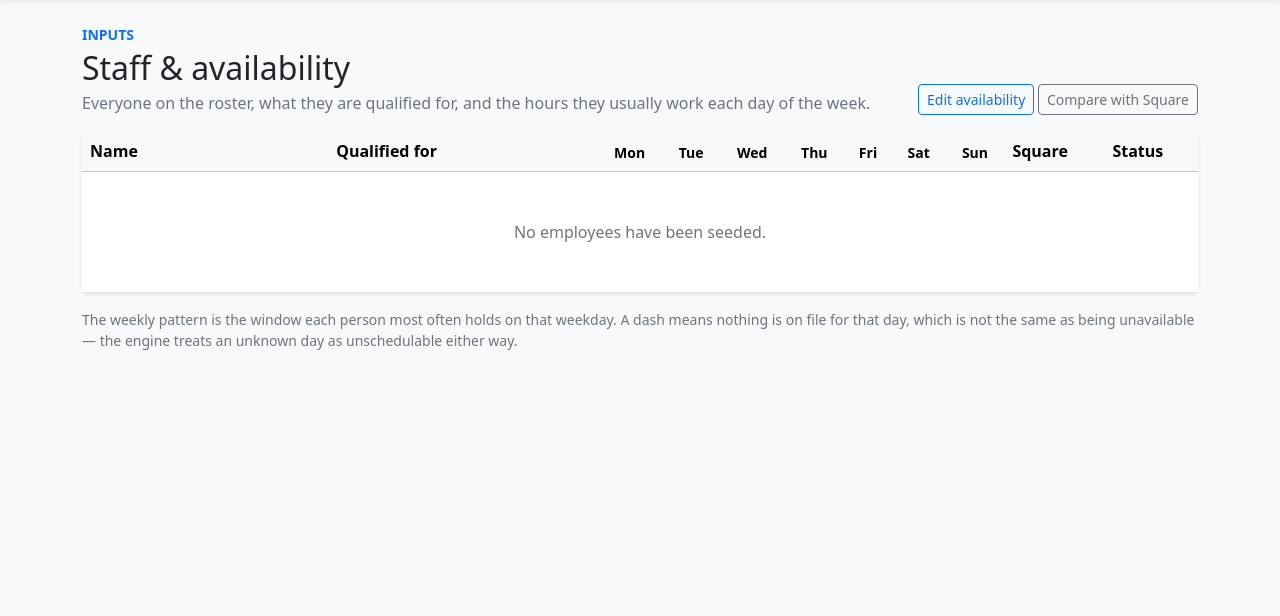
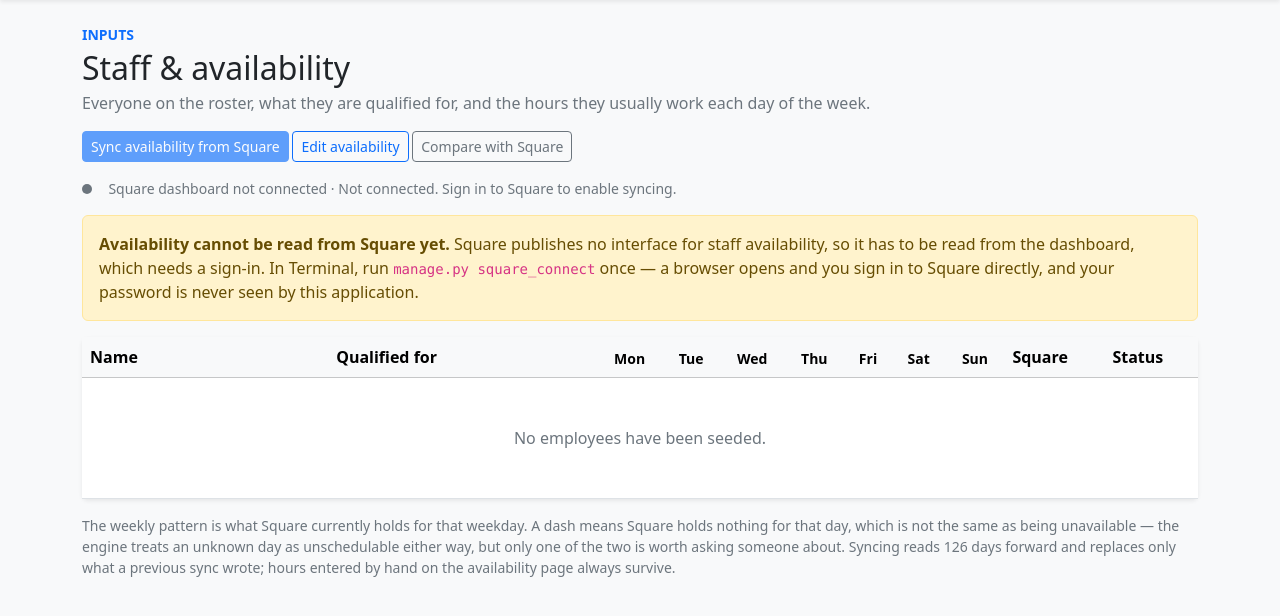
Before and after one commit to DebopriyoRoy/Scheduler, a Django app: page /employees/ in a window 1280 px wide. Shown: the part 56-672 px from the top of the page. Run offline with Django 5.2, Linux system fonts and the light colour scheme; the visitor is signed in with stand-in values (Sample User, id 1); data that the repository does not hold is empty.

Commit message:
fix: read availability windows Square actually renders, and sync on one click
The availability parser matched no real dashboard cell. It required ":MM" and a
meridiem on both sides of the dash, but Square drops whatever is redundant and
writes "1 - 10 pm", "4 - 8:30 pm", "5:30 - 11:59 pm". Every windowed day therefore
parsed as UNKNOWN, which is indistinguishable from "Square holds nothing", so the
sync reported success while returning no hours at all and the hand-typed fixture
quietly supplied the numbers instead - including its 05:30 reading of Kate's
Thursday, which is 5:30 pm in Square.

Three things kept that invisible and each is fixed here:

- the parser now borrows an omitted meridiem from the other end of the window, and
  flips it where borrowing would put the start after the end ("10 - 4 pm").
  Genuinely ambiguous windows stay UNKNOWN rather than being guessed.
- the fixture fallback wrote rows under the same source marker as a real dashboard
  read, so nothing downstream could tell them apart. Rows are now tagged with the
  provider that produced them, and the roster page says out loud when the hours on
  screen are a stand-in.
- the roster page ranked rows by availability date instead of by when the row was
  written, letting a retired provider's September rows outrank a live sync's
  December ones. That is why seventeen staff showed "All day" every Monday and
  Sunday, and why Jackie Pynn appeared available on days Square says she does not
  work. A sync now also clears rows left behind by retired providers.

The roster page gains a button that reads Square directly, since that is the page
where a wrong window is noticed. The read runs out-of-process: Playwright drives
browsers through asyncio subprocesses, which on Unix need a process's main thread,
and from a request thread the interpreter dies outright.

Verified against the live dashboard: Jackie Pynn, Kate Griffin, Daniel Gordon,
Emily Talbot and Joleen Dickson now match Square cell for cell.

Co-Authored-By: Claude Opus 5 <noreply@anthropic.com>

```diff
--- a/scheduling/templates/scheduling/employees.html
+++ b/scheduling/templates/scheduling/employees.html
@@ -11,10 +11,46 @@
     </p>
   </div>
   <div class="text-end small">
+    <form method="post" class="d-inline" id="sync-form">{% csrf_token %}
+      <button class="btn btn-sm btn-primary" type="submit" id="sync-button"
+              {% if not session_connected %}disabled title="Connect the Square dashboard first"{% endif %}>
+        <span id="sync-idle">Sync availability from Square</span>
+        <span id="sync-busy" class="d-none">
+          <span class="spinner-border spinner-border-sm align-[-0.125em]" role="status" aria-hidden="true"></span>
+          Reading Square&hellip;
+        </span>
+      </button>
+    </form>
     <a class="btn btn-sm btn-outline-primary" href="{% url 'availability' %}">Edit availability</a>
     <a class="btn btn-sm btn-outline-secondary" href="{% url 'availability_comparison' %}">Compare with Square</a>
   </div>
 </div>
+
+<div class="d-flex flex-wrap align-items-center gap-2 mb-3 small text-secondary">
+  <span class="status-dot {% if session_connected %}status-connected{% endif %}"></span>
+  <span>Square dashboard {% if session_connected %}connected{% else %}not connected{% endif %} &middot; {{ session_detail }}</span>
+  {% if last_sync %}
+    <span class="text-body-tertiary">|</span>
+    <span>Last read {{ last_sync.started_at|date:"j M Y, H:i" }} via {{ last_sync.provider }}</span>
+  {% endif %}
+</div>
+
+{% if not session_connected %}
+  <div class="alert alert-warning">
+    <strong>Availability cannot be read from Square yet.</strong>
+    Square publishes no interface for staff availability, so it has to be read from the
+    dashboard, which needs a sign-in. In Terminal, run <code>manage.py square_connect</code>
+    once &mdash; a browser opens and you sign in to Square directly, and your password is
+    never seen by this application.
+  </div>
+{% elif using_fallback %}
+  <div class="alert alert-danger">
+    <strong>Some hours below did not come from Square.</strong>
+    They come from the built-in fallback, which is transcribed by hand and out of date.
+    Press <em>Sync availability from Square</em> to replace them with what Square
+    actually holds.
+  </div>
+{% endif %}
 
 {% if no_availability %}
   <div class="alert alert-warning">
@@ -59,7 +95,7 @@
             {% else %}{{ cell.text }}{% endif %}
           </td>
         {% endfor %}
-        <td>{% if row.employee.square_team_member_id %}<span class="badge text-bg-light border">Mapped</span>{% else %}<span class="text-secondary small">Not mapped</span>{% endif %}</td>
+        <td>{% if row.square_mapped %}<span class="badge text-bg-light border">Mapped</span>{% else %}<span class="text-secondary small">Not mapped</span>{% endif %}</td>
         <td>{% if row.employee.active %}<span class="badge text-bg-success">Active</span>{% else %}<span class="badge text-bg-secondary">Inactive</span>{% endif %}</td>
       </tr>
     {% empty %}
@@ -70,8 +106,26 @@
 </div></div>
 
 <p class="text-secondary small mt-3 mb-0">
-  The weekly pattern is the window each person most often holds on that weekday.
-  A dash means nothing is on file for that day, which is not the same as being
-  unavailable &mdash; the engine treats an unknown day as unschedulable either way.
+  The weekly pattern is what Square currently holds for that weekday. A dash means
+  Square holds nothing for that day, which is not the same as being unavailable
+  &mdash; the engine treats an unknown day as unschedulable either way, but only one
+  of the two is worth asking someone about. Syncing reads
+  {{ sync_days }} days forward and replaces only what a previous sync wrote; hours
+  entered by hand on the availability page always survive.
 </p>
+
+<script>
+  // The read drives a real browser against Square and takes up to a minute. Without
+  // this the button looks dead and gets pressed again, starting a second browser.
+  (function () {
+    var form = document.getElementById("sync-form");
+    if (!form) return;
+    form.addEventListener("submit", function () {
+      var button = document.getElementById("sync-button");
+      button.disabled = true;
+      document.getElementById("sync-idle").classList.add("d-none");
+      document.getElementById("sync-busy").classList.remove("d-none");
+    });
+  })();
+</script>
 {% endblock %}
--- a/scheduling/views.py
+++ b/scheduling/views.py
@@ -46,6 +46,7 @@ from scheduling.models import (
     ScheduleRunStatus,
     SchedulingWarning,
     Show,
+    SquareAvailabilitySyncRun,
     SquareEmployeeMapping,
     SquareEnvironmentChoices,
     SquareRoleMapping,
@@ -123,6 +124,13 @@ def dashboard(request):
     )
 
 
+# How long a roster-page sync reaches forward. Square holds availability as a
+# repeating weekly pattern, but this application stores it per date, so a sync has to
+# write a row for every date it wants covered. Eighteen weeks comfortably spans the
+# two-week publishing lead plus the Christmas season.
+AVAILABILITY_SYNC_DAYS = 126
+
+
 @login_required
 def employees(request):
     """The roster and everyone's usual weekly availability on one page.
@@ -132,7 +140,13 @@ def employees(request):
     date, so the weekly pattern is derived: for each weekday, the window an employee
     most commonly holds. That is how Square records it and how management think about
     it - "Kate does Wednesday evenings" - rather than as several hundred dated rows.
+
+    The button posts back here and re-reads Square directly, because this is the page
+    where a wrong window is noticed and it should be the page where it is fixed.
     """
+    if request.method == "POST":
+        return _sync_availability_from_square(request)
+
     WEEKDAYS = ("Mon", "Tue", "Wed", "Thu", "Fri", "Sat", "Sun")
 
     staff = list(
@@ -157,28 +171,62 @@ def employees(request):
             return "Unavailable"
         return ""  # UNKNOWN: nothing on file for that day
 
-    # Two passes, because the two kinds of record answer different questions.
+    # Which row wins for a given weekday, in order of authority:
     #
-    # A later sync saying UNKNOWN has to be able to clear an earlier "available",
-    # otherwise a retired source keeps asserting hours that no longer exist: six staff
-    # carry rows from a superseded feed claiming they are free all day Monday through
-    # Wednesday, while every current sync reports nothing for them at all and the
-    # engine rightly refuses to schedule them. Showing those stale hours here would
-    # contradict the rest of the application.
+    #   1. anything a person typed in    - the only availability on file for staff
+    #                                      Square knows nothing about; a sync must
+    #                                      never erase or override it
+    #   2. a real Square dashboard read
+    #   3. the fixture stand-in          - hand-transcribed hours used only when no
+    #                                      dashboard session exists
+    #   4. a retired provider            - ignored outright
     #
-    # Anything entered by hand outranks all of it. That is the only availability on
-    # file for staff Square knows nothing about, and a sync must never erase it.
+    # Ordering by availability *date* was the bug behind seventeen staff showing "All
+    # day" every Monday and Sunday. The retired feed wrote rows dated September; the
+    # current sync writes rows through December. Sorting by date therefore let a row
+    # written months ago outrank one written minutes ago, because its date was
+    # further in the future. What settles which value is current is when the row was
+    # *written*, which is updated_at.
+    from scheduling.integrations.square_availability.service import (
+        FALLBACK_AVAILABILITY_SOURCE,
+        RETIRED_AVAILABILITY_SOURCES,
+        SQUARE_AVAILABILITY_SOURCE,
+    )
+
+    def authority(entry) -> int:
+        if entry.source == SQUARE_AVAILABILITY_SOURCE:
+            return 2
+        if entry.source == FALLBACK_AVAILABILITY_SOURCE:
+            return 1
+        return 3  # entered by hand
+
     windows: dict[int, dict[int, str]] = {e.id: {} for e in staff}
-    entries = list(EmployeeAvailability.objects.filter(employee__in=staff).order_by("date"))
+    best: dict[tuple[int, int], tuple[int, datetime, date]] = {}
+    entries = (
+        EmployeeAvailability.objects.filter(employee__in=staff)
+        .exclude(source__in=RETIRED_AVAILABILITY_SOURCES)
+        .order_by("date")
+    )
 
     for entry in entries:
-        if entry.source.startswith("LIVE_"):
-            windows[entry.employee_id][entry.date.weekday()] = describe(entry)
-    for entry in entries:
-        if not entry.source.startswith("LIVE_"):
-            text = describe(entry)
-            if text:
-                windows[entry.employee_id][entry.date.weekday()] = text
+        key = (entry.employee_id, entry.date.weekday())
+        rank = (authority(entry), entry.updated_at, entry.date)
+        if key in best and best[key] >= rank:
+            continue
+        best[key] = rank
+        windows[entry.employee_id][entry.date.weekday()] = describe(entry)
+
+    live_sources = set(
+        EmployeeAvailability.objects.filter(employee__in=staff)
+        .exclude(source__in=RETIRED_AVAILABILITY_SOURCES)
+        .values_list("source", flat=True)
+        .distinct()
+    )
+    mapped_ids = set(
+        SquareEmployeeMapping.objects.filter(environment="production").values_list(
+            "employee_id", flat=True
+        )
+    )
 
     rows = []
     for employee in staff:
@@ -202,8 +250,14 @@ def employees(request):
                 "pattern": pattern,
                 "days_known": known,
                 "roles": list(employee.employee_roles.all()),
+                "square_mapped": employee.id in mapped_ids,
             }
         )
+
+    from scheduling.integrations.square_session import session_status
+
+    last_sync = SquareAvailabilitySyncRun.objects.order_by("-started_at").first()
+    session = session_status()
 
     return render(
         request,
@@ -212,8 +266,58 @@ def employees(request):
             "rows": rows,
             "weekdays": WEEKDAYS,
             "no_availability": [r["employee"].display_name for r in rows if not r["days_known"]],
-        },
-    )
+            "session_connected": session.connected,
+            "session_detail": session.detail,
+            "last_sync": last_sync,
+            # Says out loud when the hours on screen are a stand-in rather than
+            # Square's own answer. That distinction was invisible before, and its
+            # invisibility is what let transcribed hours pass as live ones.
+            "using_fallback": FALLBACK_AVAILABILITY_SOURCE in live_sources,
+            "sync_days": AVAILABILITY_SYNC_DAYS,
+        },
+    )
+
+
+def _sync_availability_from_square(request):
+    """Read the availability grid from Square and replace what the sync owns.
+
+    The read runs in its own process. Playwright drives browsers through asyncio
+    subprocesses, which on Unix need a process's main thread; called from a request
+    thread the interpreter dies outright and takes the application with it.
+    """
+    from scheduling.services.square_pull import SquarePullError, run_availability_sync
+
+    start = date.today()
+    end = start + timedelta(days=AVAILABILITY_SYNC_DAYS)
+
+    try:
+        result = run_availability_sync(start, end)
+    except SquarePullError as exc:
+        messages.error(request, f"Could not read availability from Square: {exc}")
+        return redirect("employees")
+
+    if not result.get("live"):
+        messages.warning(
+            request,
+            "Square was not read. These hours come from the built-in fallback, which "
+            "is transcribed by hand and out of date. Connect the Square dashboard "
+            "(manage.py square_connect) and sync again.",
+        )
+        return redirect("employees")
+
+    detail = (
+        f"Availability synced from Square: {result['known']} of {result['total']} "
+        f"employee/date entries known ({result['completeness']}%), "
+        f"{start:%d %b} to {end:%d %b %Y}."
+    )
+    unmatched = result.get("unmatched") or []
+    if unmatched:
+        detail += (
+            f" {len(unmatched)} name(s) in Square matched nobody on the roster: "
+            f"{', '.join(unmatched[:6])}."
+        )
+    messages.success(request, detail)
+    return redirect("employees")
 
 
 @login_required
```
Also changed, not shown: scheduling/integrations/square_availability/live_provider.py (+75 -20 lines), scheduling/integrations/square_availability/service.py (+37 -6 lines), tests/test_employees_availability_page.py (added, +182 -0 lines), tests/test_square_availability_parsing.py (added, +85 -0 lines).
